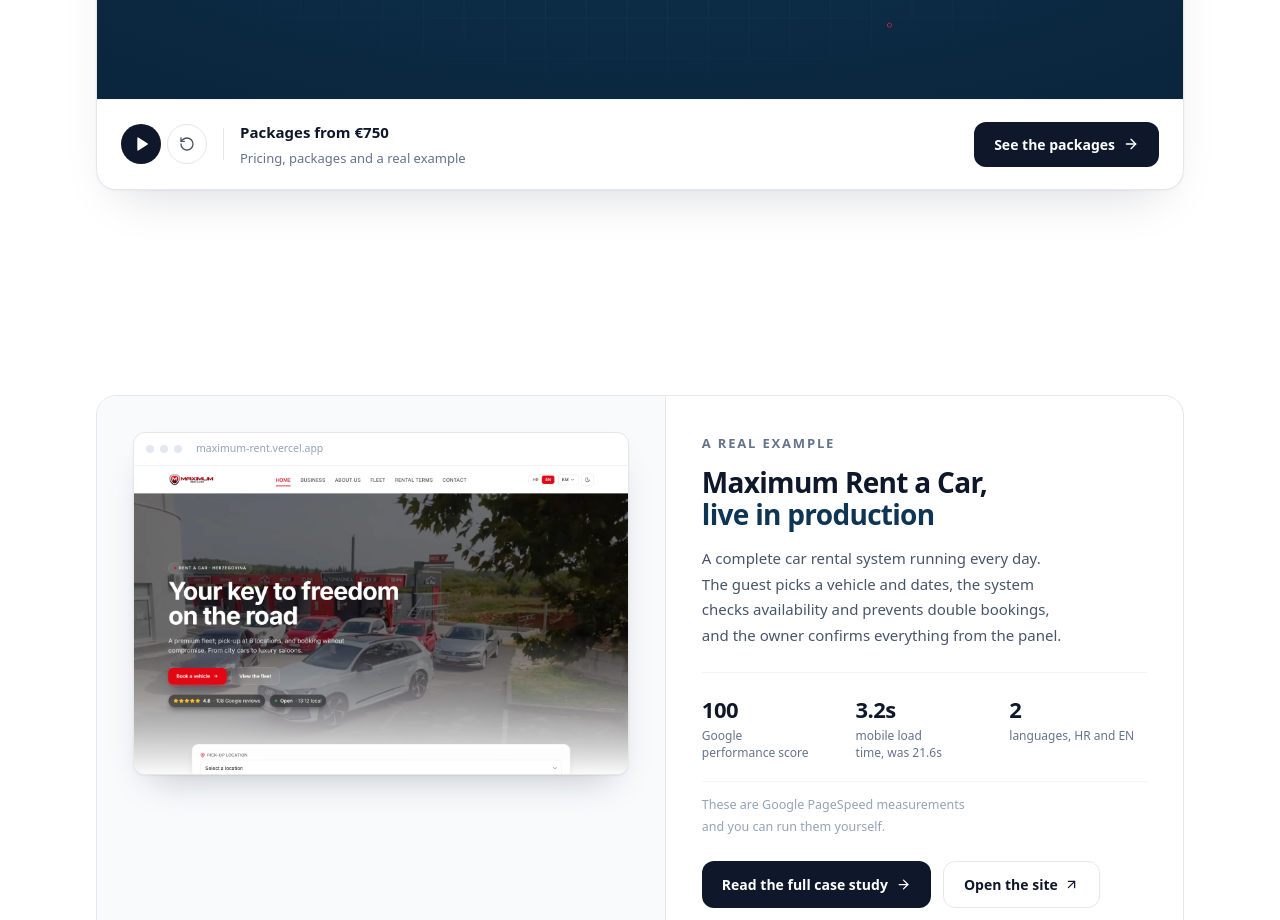
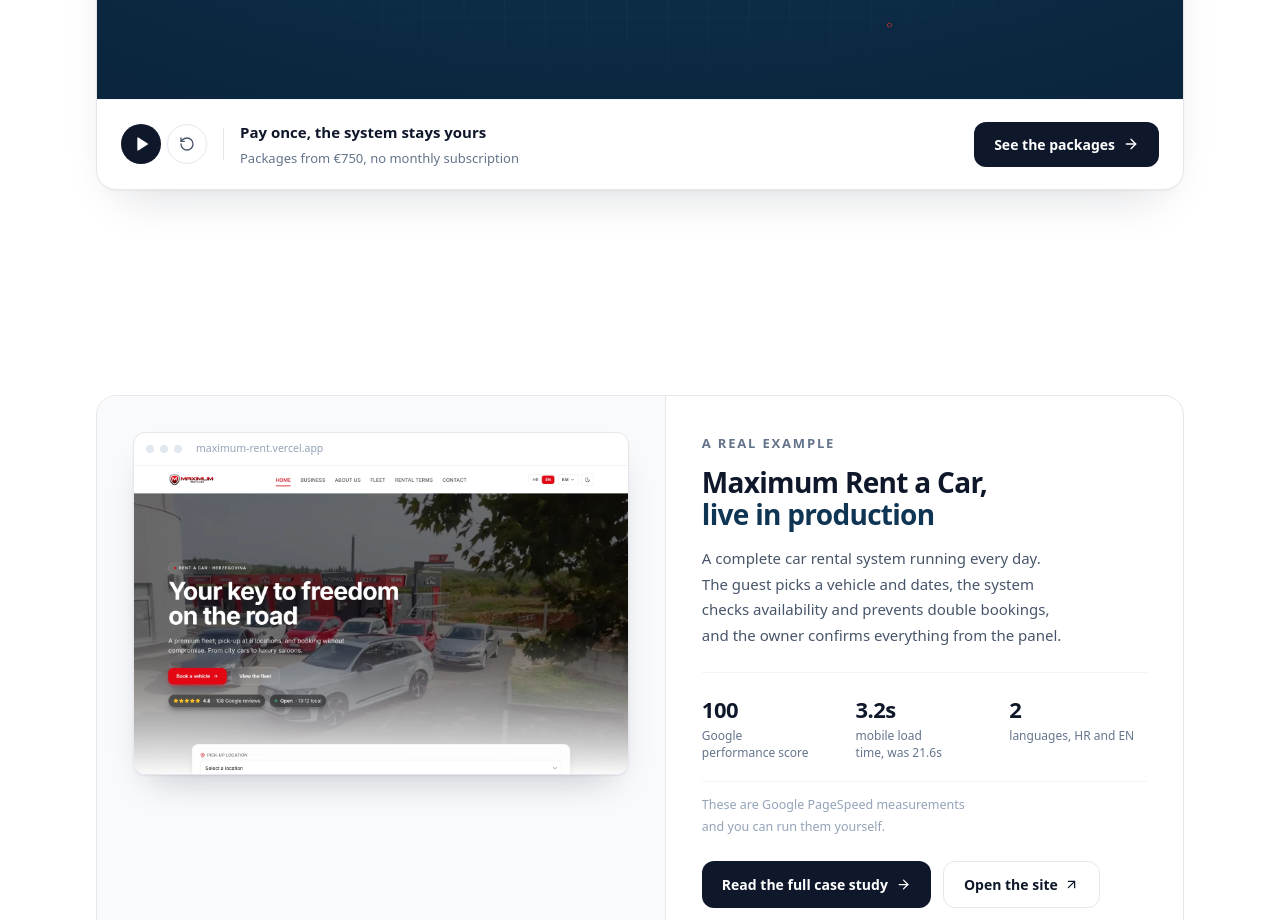
Before and after one commit to Bakeee99/mehiccdev, a Next.js app: page /rjesenja/rent-a-car in a window 1280 px wide. Shown: the part 2800-3720 px from the top of the page. Built offline with nearby package versions, Linux system fonts and the light colour scheme.

Commit message:
copy: jaca poruka ispod videa

```diff
--- a/components/sections/SystemDemo.tsx
+++ b/components/sections/SystemDemo.tsx
@@ -41,8 +41,8 @@ const T = {
     accent: "na jednoj stranici",
     sub: "Sajt, kalendar dostupnosti i admin panel rade zajedno. Gost rezerviše sam, vi potvrđujete jednim klikom, a vozilo se zaključa za te datume.",
     cta: "Pogledajte sistem i cijene",
-    priceTag: "Paketi od 1.500 KM",
-    ctaSub: "Cijene, paketi i primjer iz prakse",
+    priceTag: "Plaćate jednom, sistem ostaje vaš",
+    ctaSub: "Paketi od 1.500 KM, bez mjesečne pretplate",
     frameTitle: "Prikaz rezervacijskog sistema za rent a car",
     pause: "Pauza", play: "Pokreni", replay: "Ispočetka",
     ctaPage: "Pogledajte pakete",
@@ -53,8 +53,8 @@ const T = {
     accent: "on one page",
     sub: "The website, availability calendar and admin panel work together. The guest books on their own, you confirm in one click, and the vehicle locks for those dates.",
     cta: "See the system and pricing",
-    priceTag: "Packages from €750",
-    ctaSub: "Pricing, packages and a real example",
+    priceTag: "Pay once, the system stays yours",
+    ctaSub: "Packages from €750, no monthly subscription",
     frameTitle: "Walkthrough of the car rental booking system",
     pause: "Pause", play: "Play", replay: "Replay",
     ctaPage: "See the packages",
```
